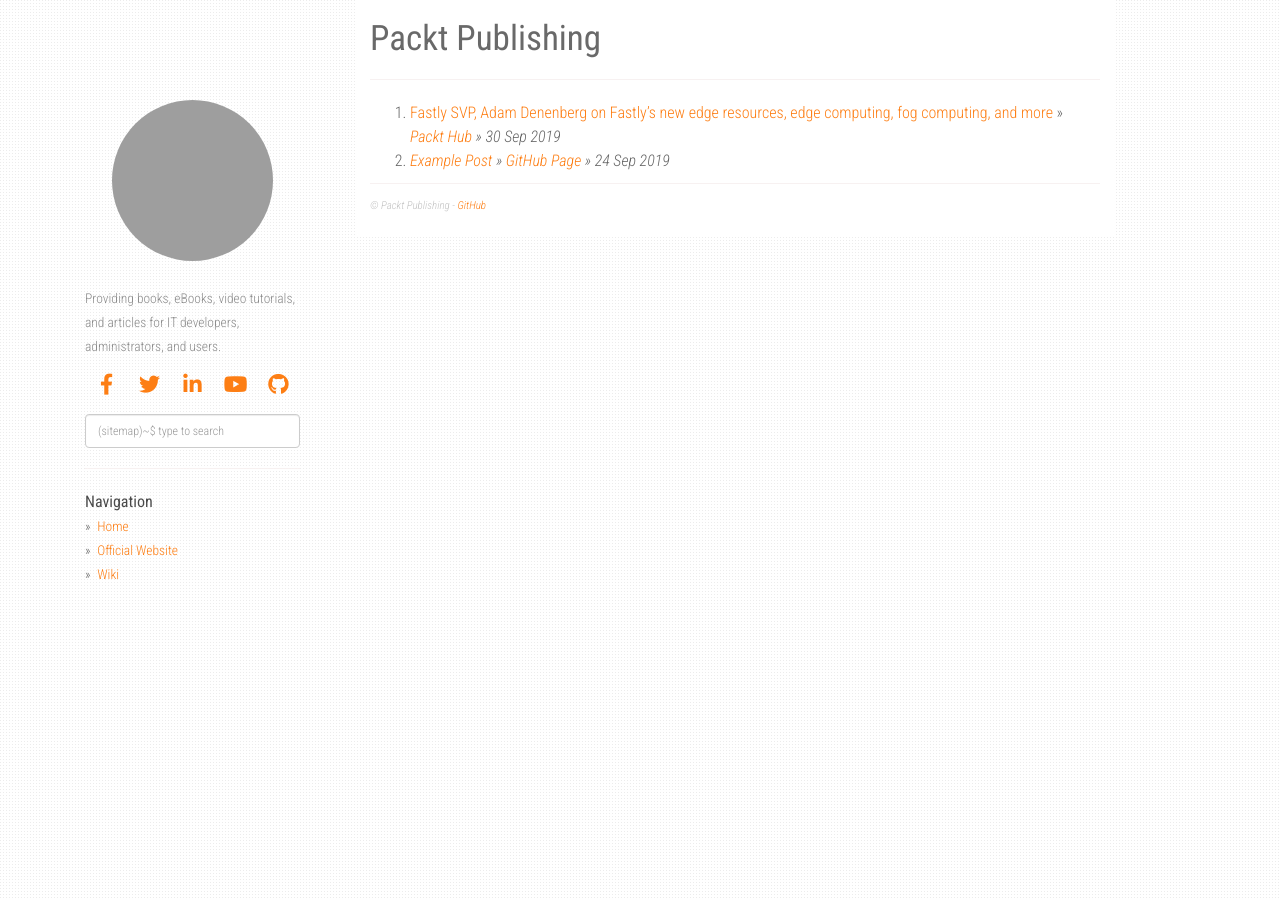
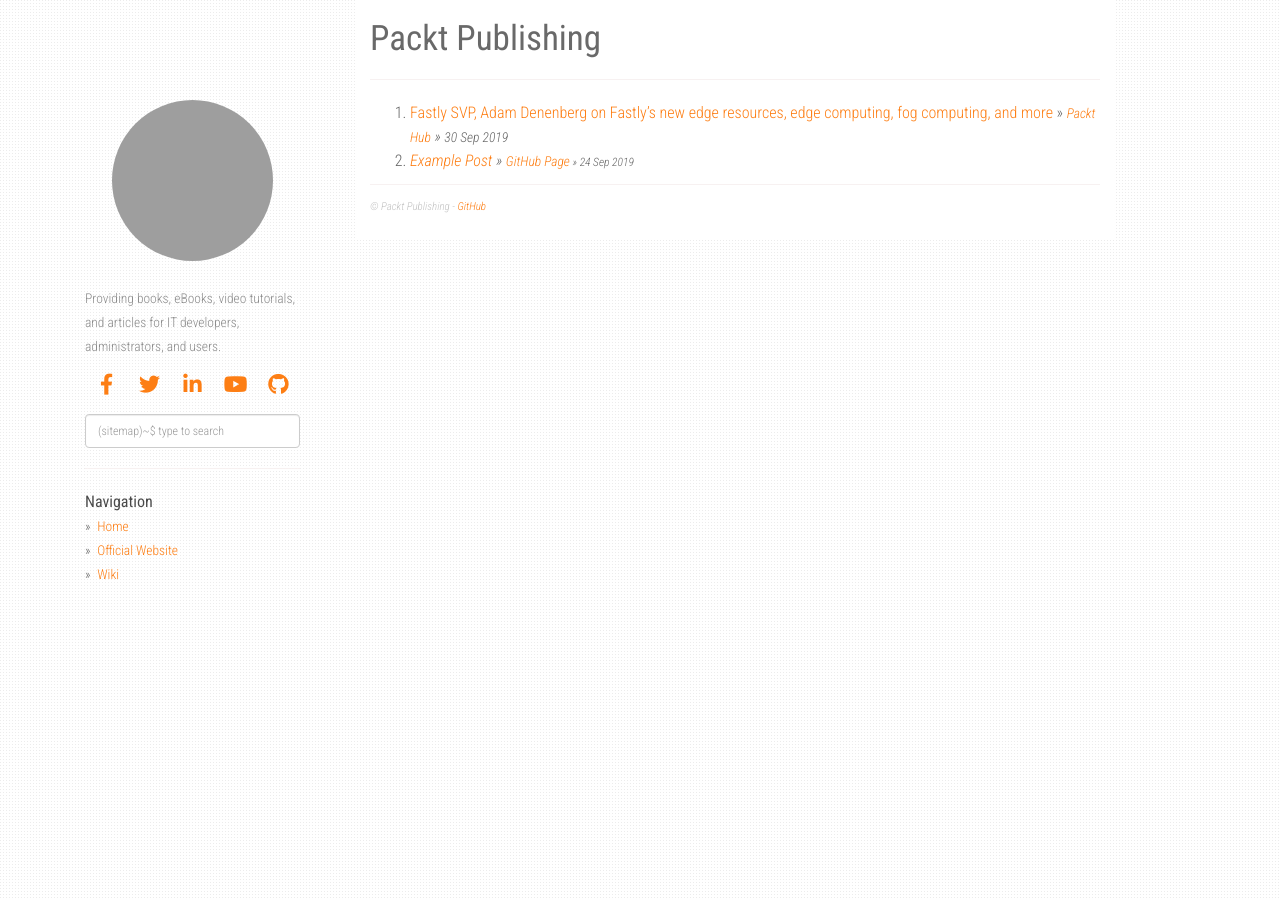
Before and after one commit to PacktPublishing/expert-insight, a Jekyll site: the page built from index.html, in a window 1280 px wide. Built offline with Jekyll 4.4.1, drawn with Linux system fonts in a browser that asks for light colours; nearby versions of some CDN libraries; the list of posts is cut into pages by our own code; grey boxes are pictures that could not be loaded.

Commit message:
Update main.css

```diff
--- a/static/css/main.css
+++ b/static/css/main.css
@@ -184,6 +184,10 @@
   max-width: 215px;
 }
 
+span.postedSrcLink, span.postedDate{
+  font-size: 0.85em;
+}
+
 /* Responsive Conditional */
 @media (min-width: 1024px) {
   .fixed-condition {
```
